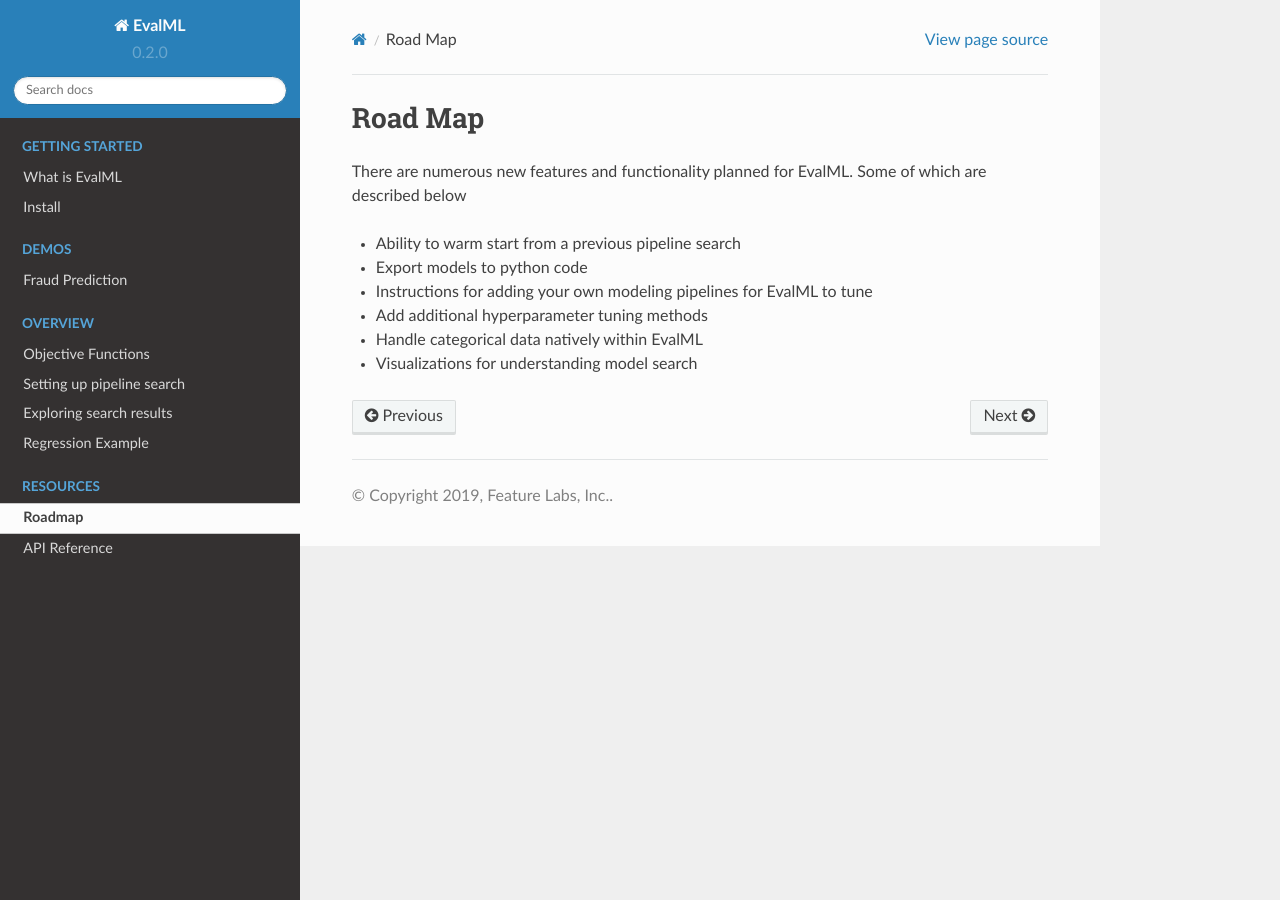
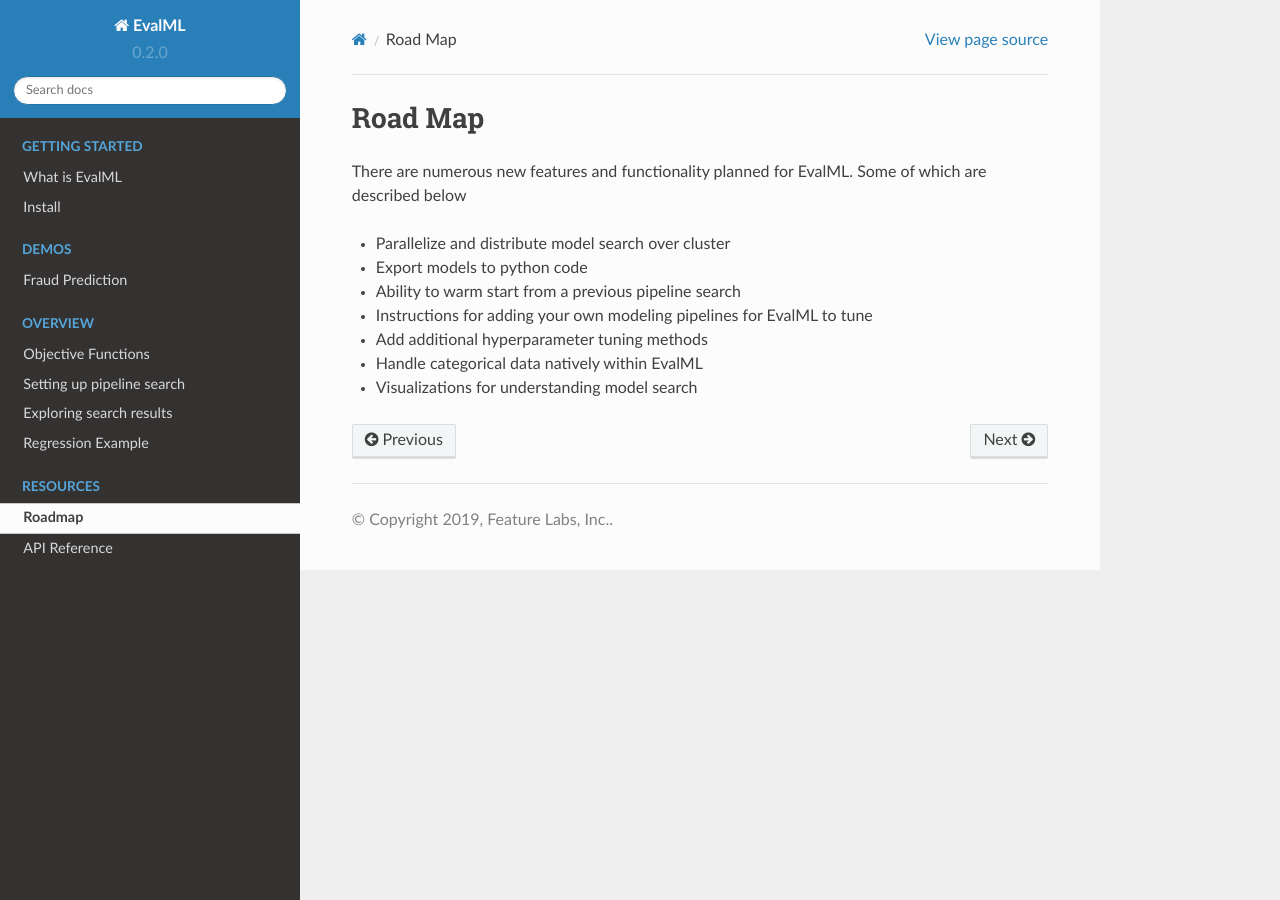
Before and after one commit to alteryx/evalml, a Sphinx documentation site: the page built from docs/source/roadmap.rst, in a window 1280 px wide. Built offline with Sphinx 7.4.7 and the Read the Docs theme 2.0.0, drawn with Linux system fonts in a browser that asks for light colours; pages that are not in the unit, such as notebooks, are missing from menus.

Commit message:
Update roadmap.rst

```diff
--- a/docs/source/roadmap.rst
+++ b/docs/source/roadmap.rst
@@ -6,8 +6,9 @@
 There are numerous new features and functionality planned for EvalML. Some of which are described below
 
 
+* Parallelize and distribute model search over cluster
+* Export models to python code
 * Ability to warm start from a previous pipeline search
-* Export models to python code
 * Instructions for adding your own modeling pipelines for EvalML to tune
 * Add additional hyperparameter tuning methods
 * Handle categorical data natively within EvalML
```
